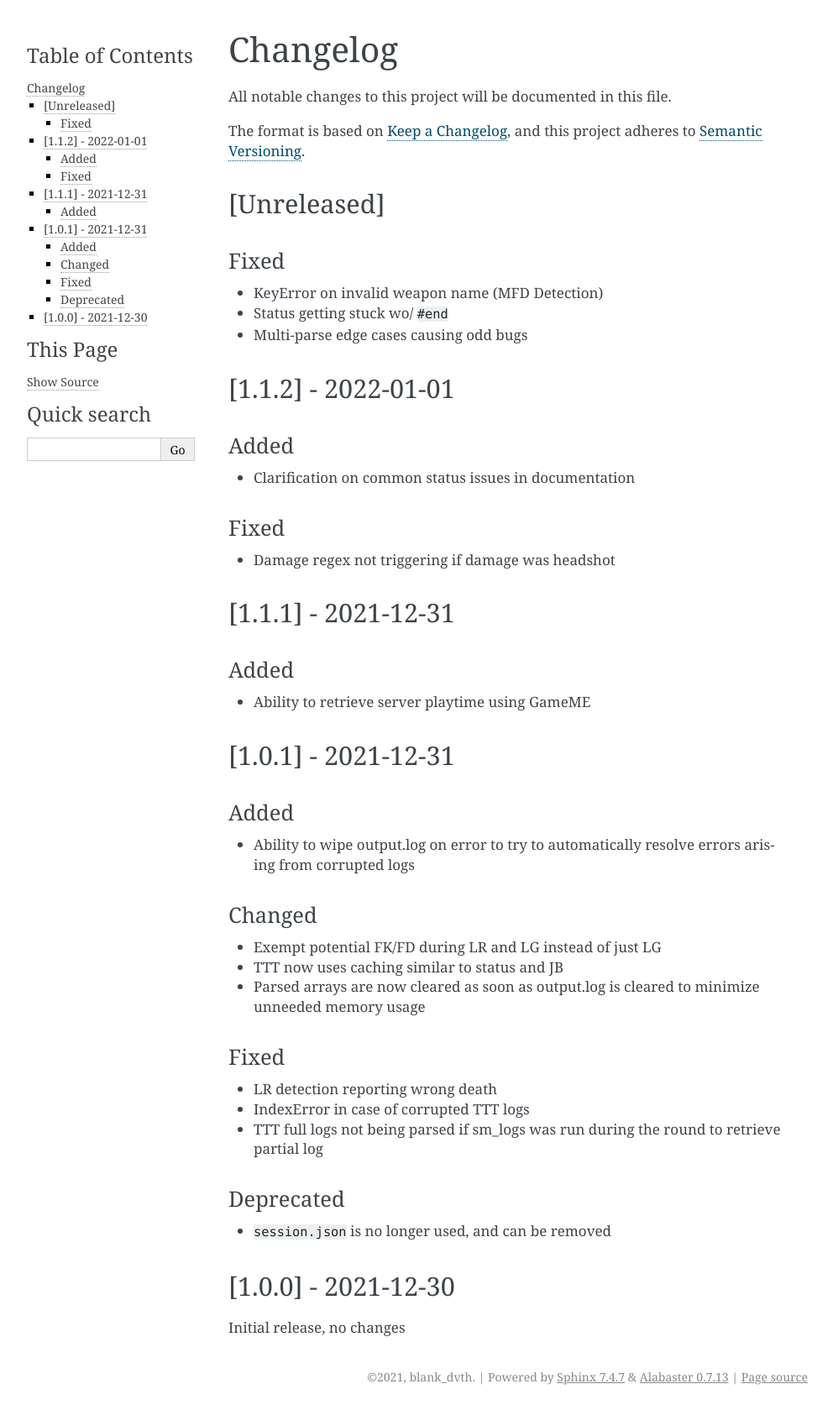
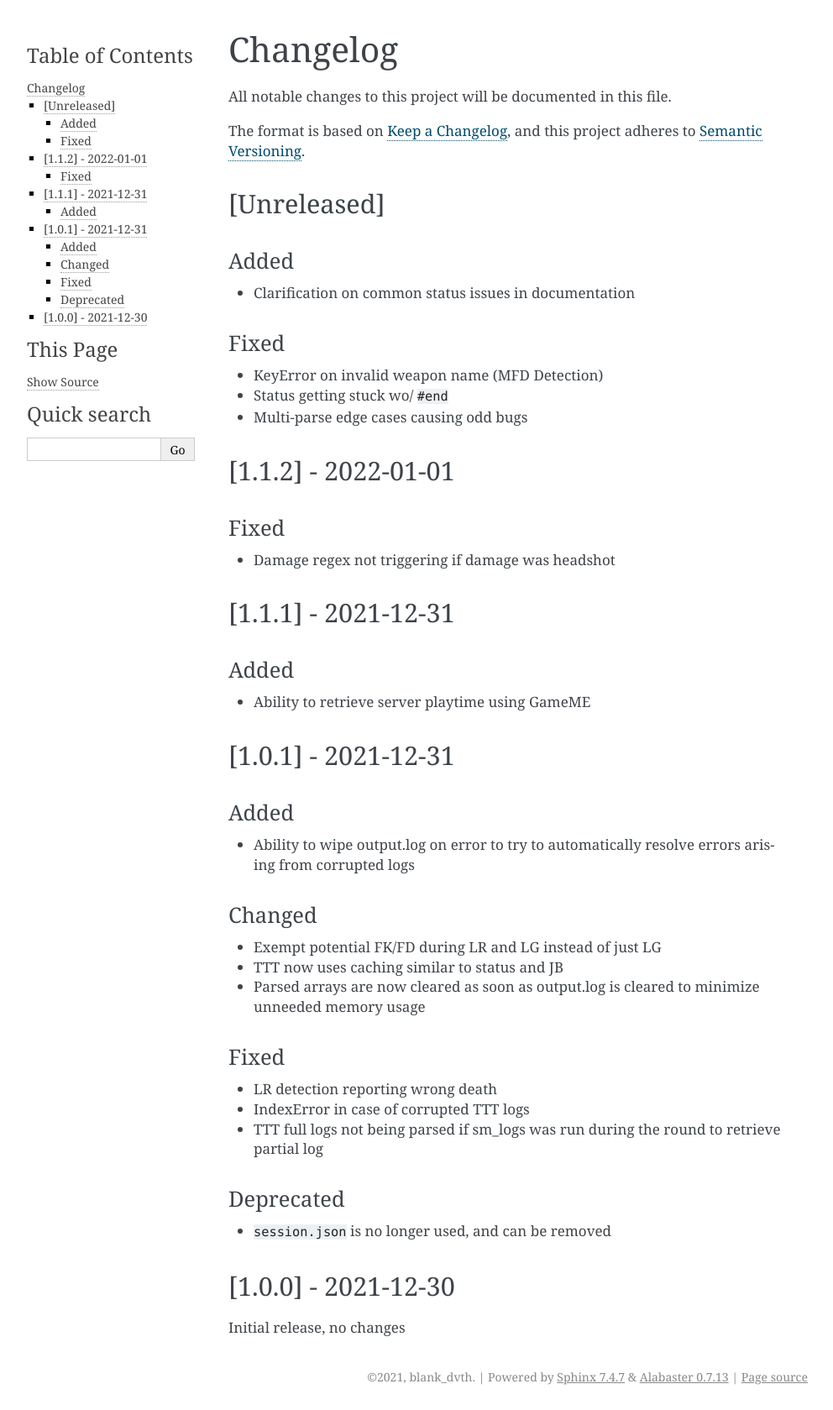
Before and after one commit to BLANK-TH/TSonitor, a Sphinx documentation site: the page built from docs/source/changelog.rst, in a window 1280 px wide. Shown: the whole page at 84% size, without its empty margins (148-1140 px from the left). Built offline with Sphinx 7.4.7, drawn with Linux system fonts in a browser that asks for light colours; part of the change alters nothing that is shown.

```diff
--- a/docs/source/changelog.rst
+++ b/docs/source/changelog.rst
@@ -7,6 +7,10 @@ and this project adheres to `Semantic Versioning <https://semver.org/spec/v2.0.0
 
 [Unreleased]
 --------------
+Added
+^^^^^
+* Clarification on common status issues in documentation
+
 Fixed
 ^^^^^^
 * KeyError on invalid weapon name (MFD Detection)
@@ -15,10 +19,6 @@ Fixed
 
 [1.1.2] - 2022-01-01
 ------------------------
-Added
-^^^^^
-* Clarification on common status issues in documentation
-
 Fixed
 ^^^^^^
 * Damage regex not triggering if damage was headshot
```
